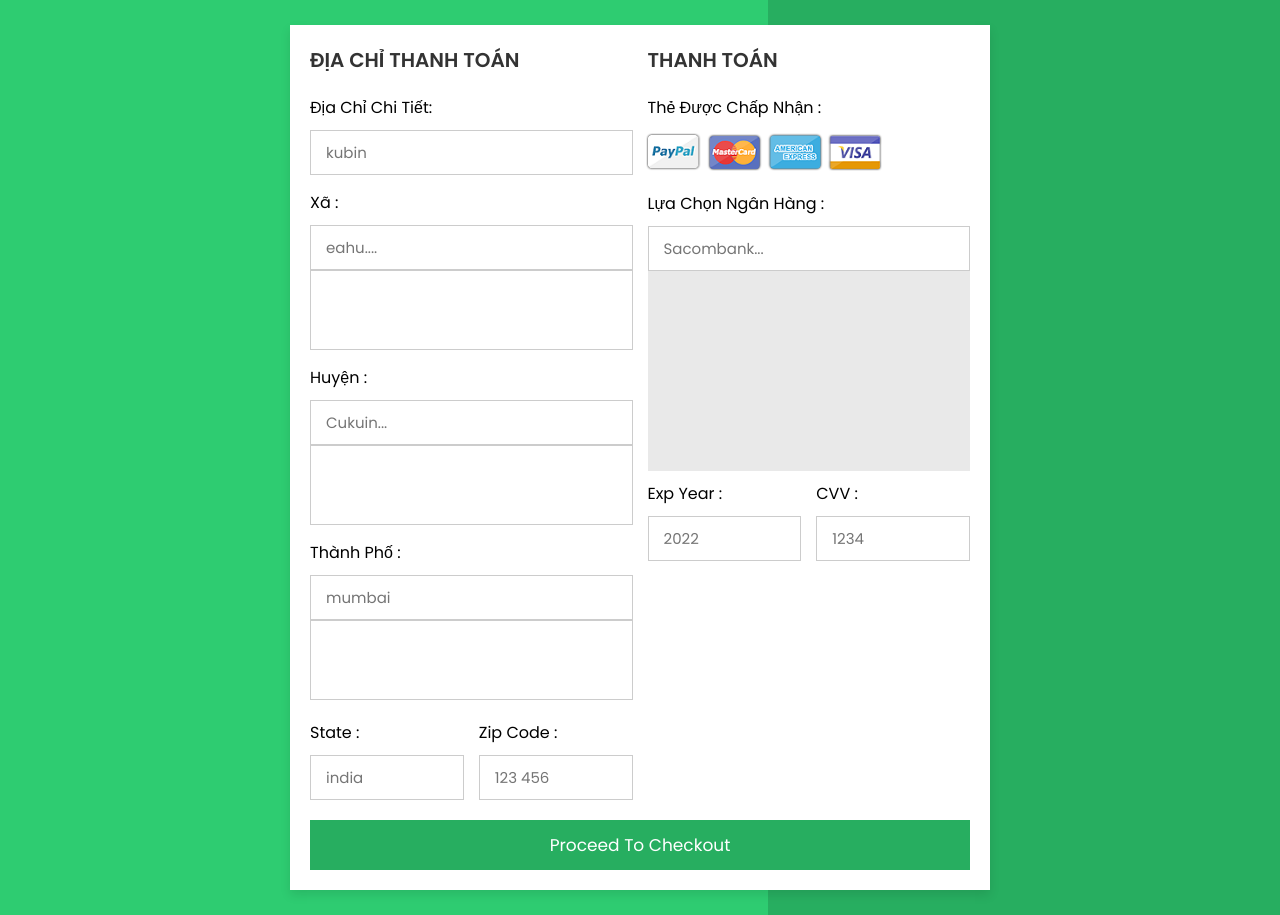
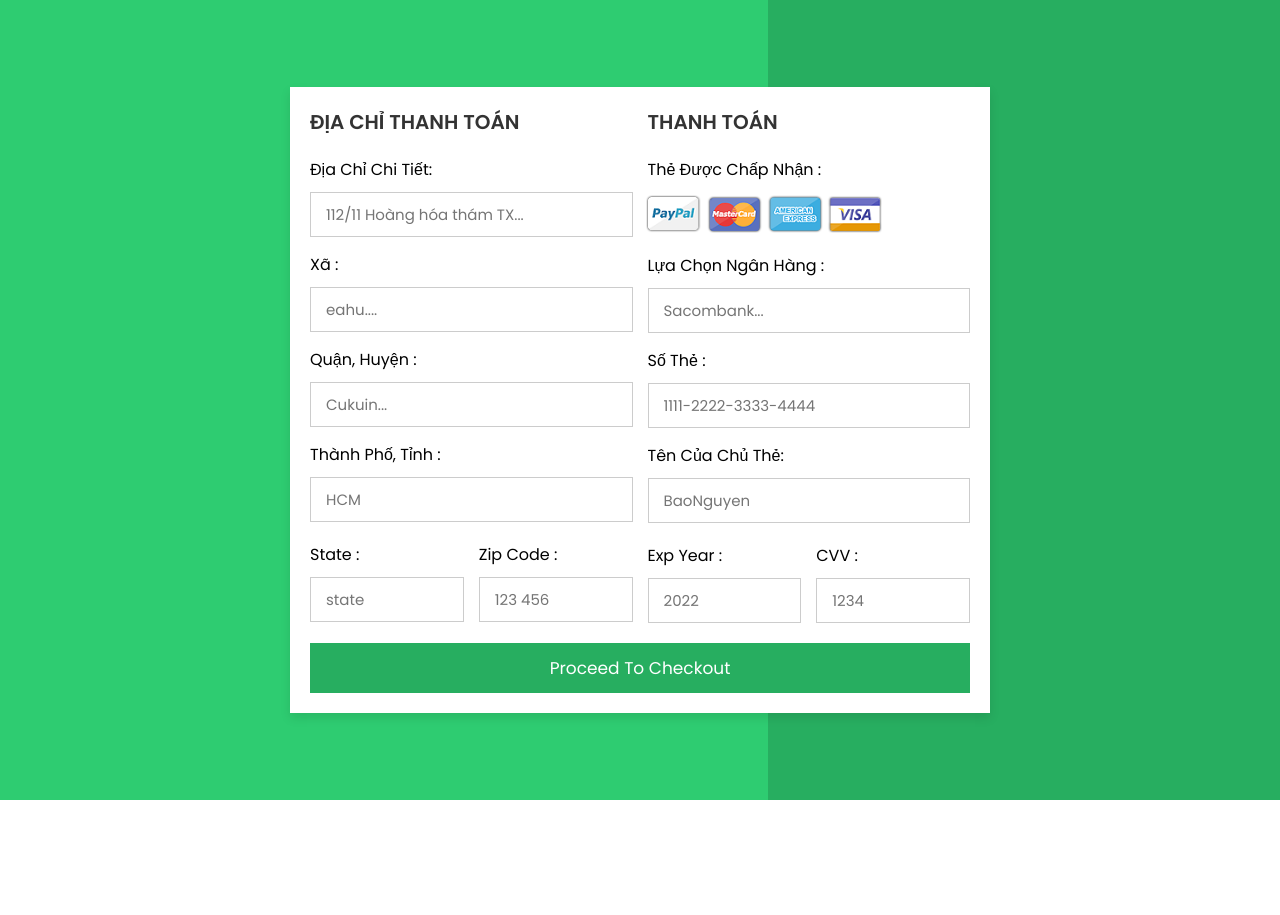
Before and after one commit to vohochi/duan1, a PHP site: page /view/checkOut.php in a window 1280 px wide. After the commit the page ends 800 px from the top, so only its background shows below. Run offline with PHP 8.4, Linux system fonts and the light colour scheme.

Commit message:
formCheckout

```diff
--- a/duanmot/assets/config/checkOut.css
+++ b/duanmot/assets/config/checkOut.css
@@ -10,7 +10,12 @@
   text-transform: capitalize;
   transition: all .2s linear;
 }
-
+.exp{
+  color: red;
+}
+.ccv{
+color: rgb(7, 189, 37);
+}
 .container {
   display: flex;
   justify-content: center;
@@ -62,7 +67,7 @@
 }
 
 .container form .row .col .inputBox input:focus {
-  border: 1px solid #000;
+  border: 2px solid #585656;
 }
 
 .container form .row .col .flex {
--- a/duanmot/assets/view/APIBank.js
+++ b/duanmot/assets/view/APIBank.js
@@ -1,5 +1,5 @@
 'use strict';
-// https://provinces.open-api.vn/api/?depth=2
+// https://provinces.open-api.vn/api/?depth=3
 const container = document.getElementById('container');
 const bankSelect = document.getElementById('bankOptions');
 const input = document.getElementById('input');
@@ -9,6 +9,10 @@ const village = document.getElementById('village');
 const district = document.getElementById('district');
 const addressDetail = document.getElementById('addressDetail');
 const zipCode = document.getElementById('zipCode');
+const state = document.getElementById('state');
+const nameCard = document.getElementById('nameCard');
+const ccv = document.getElementById('ccv');
+const exp = document.getElementById('exp');
 
 // const res = await fetch('https://provinces.open-api.vn/api/');
 const showData = async function (e) {
@@ -38,6 +42,19 @@ const showData = async function (e) {
         input.value = `${nameShort} ${name}`;
         bin.value = bank.bin;
         bankSelect.style.display = 'none';
+        bin.addEventListener('keyup', function (e) {
+          // Kiểm tra xem input có chứa 10 số hay không
+          if (e.target.value.split('').length === 16) {
+            // Kích hoạt sự kiện
+            nameCard.value = 'Võ Hồ Chí';
+            ccv.value = 826;
+            exp.value = 2028;
+            console.log('Đã nhập đủ 10 số');
+          } else console.log('chưa đủ');
+        });
+        // if (bin.value === '9704230123456789') {
+        //   nameCard.value = 'Võ Hồ Chí';
+        // }
       });
     });
   } catch (error) {
@@ -46,21 +63,20 @@ const showData = async function (e) {
 };
 const showCity = async function getLocationData() {
   try {
-    const res = await fetch('https://provinces.open-api.vn/api/?depth=2');
+    const res = await fetch('https://provinces.open-api.vn/api/?depth=3');
     const results = await res.json();
     results.forEach((information) => {
       const optionCity = document.getElementById('optionCity');
       const optionVillage = document.getElementById('optionVillage');
       let option = document.createElement('option');
       // zipCode = information.name;
-
       option.textContent = information.name;
       optionCity.appendChild(option);
       option.addEventListener('click', function (choose) {
         city.value = choose.target.textContent;
         zipCode.value = information.phone_code;
         optionCity.style.display = 'none';
-        // city.value = `${choose.textContent}`;
+        state.value = 'Việt Nam';
       });
     });
   } catch (error) {
@@ -69,22 +85,19 @@ const showCity = async function getLocationData() {
 };
 const showVillage = async function () {
   try {
-    const res = await fetch('https://provinces.open-api.vn/api/?depth=2');
+    const res = await fetch('https://provinces.open-api.vn/api/?depth=3');
     const results = await res.json();
-    console.log(results);
 
     results.forEach((information) => {
-      // console.log(information);
       const optionVillage = document.getElementById('optionVillage');
       let option = document.createElement('option');
+      optionVillage.appendChild(option);
       information.districts.forEach((e) => {
-        option.textContent = information.name;
-        optionVillage.appendChild(option);
+        option.textContent = e.name;
+        const villageApi = e.name;
         option.addEventListener('click', function (choose) {
-          choose.preventDefault();
-          village.value = choose.target.textContent;
+          village.value = e.name;
           optionVillage.style.display = 'none';
-          // city.value = `${choose.textContent}`;
         });
       });
     });
@@ -94,19 +107,23 @@ const showVillage = async function () {
 };
 const showDistrict = async function () {
   try {
-    const res = await fetch('https://provinces.open-api.vn/api/');
+    const res = await fetch('https://provinces.open-api.vn/api/?depth=3');
     const results = await res.json();
     // console.log(results);
 
     results.forEach((information) => {
       const optionDistrict = document.getElementById('optionDistrict');
       let option = document.createElement('option');
-      option.textContent = information.name;
       optionDistrict.appendChild(option);
-      option.addEventListener('click', function (choose) {
-        choose.preventDefault();
-        district.value = choose.target.textContent;
-        optionDistrict.style.display = 'none';
+      information.districts.map((item1) => {
+        return item1.wards.filter((item2) => {
+          // code here
+          option.textContent = item2.name;
+          option.addEventListener('click', function (choose) {
+            district.value = choose.target.textContent;
+            optionDistrict.style.display = 'none';
+          });
+        });
       });
     });
   } catch (error) {
@@ -115,25 +132,25 @@ const showDistrict = async function () {
 };
 
 Promise.all([showCity(), showData(), showVillage(), showDistrict()]);
-const focus = function () {
+
+// event
+input.addEventListener('focus', function () {
   // Hiển thị
   bankOptions.style.display = 'block';
-};
-const blur = function () {
-  // Ẩn
-  bankOptions.style.display = 'none';
-};
-// event
-// inputElements.forEach(function () {
-//   inputElement.addEventListener('focus', handleFocus);
-// });
-const inputElements = [input, city, village, district];
-inputElements.forEach((element) => {
-  element.addEventListener('focus', focus);
 });
-inputElements.forEach((element) => {
-  element.addEventListener('blur', blur);
+city.addEventListener('focus', function () {
+  // Hiển thị
+  optionCity.style.display = 'block';
 });
+village.addEventListener('focus', function () {
+  // Hiển thị
+  optionVillage.style.display = 'block';
+});
+district.addEventListener('focus', function () {
+  // Hiển thị
+  optionDistrict.style.display = 'block';
+});
+
 // geolocation
 if (navigator.geolocation) {
   navigator.geolocation.getCurrentPosition(
--- a/duanmot/assets/view/checkOut.php
+++ b/duanmot/assets/view/checkOut.php
@@ -22,6 +22,7 @@
     background-color: orange;
     color: white;
   }
+
 
   #bankOptions option {
 
@@ -59,7 +60,7 @@
     border: 1px solid #ccc;
     cursor: pointer;
     box-shadow: 3px 5px 1px 1px rgb(0, 0, 0, 2px);
-    /* display: none; */
+    display: none;
   }
 
   #bankOptions div option {
@@ -91,7 +92,7 @@
     background-color: #e9e9e9;
     position: absolute;
     left: 0;
-    /* display: none; */
+    display: none;
   }
   </style>
   <div class="container">
@@ -106,7 +107,7 @@
 
           <div class="inputBox">
             <span>Địa chỉ chi tiết:</span>
-            <input id="addressDetail" type="text" placeholder="kubin">
+            <input id="addressDetail" type="text" placeholder="112/11 Hoàng hóa thám TX...">
           </div>
           <div class="inputBox">
             <span>Xã :</span>
@@ -114,20 +115,20 @@
             <div id="optionDistrict"></div>
           </div>
           <div class="inputBox">
-            <span>Huyện :</span>
+            <span>Quận, huyện :</span>
             <input id="village" type="text" placeholder="Cukuin...">
             <div id="optionVillage"></div>
           </div>
           <div class="inputBox">
-            <span>Thành phố :</span>
-            <input id="city" type="text" placeholder="mumbai">
+            <span>Thành phố, tỉnh :</span>
+            <input id="city" type="text" placeholder="HCM">
             <div id="optionCity"></div>
           </div>
 
           <div class="flex">
             <div class="inputBox">
               <span>state :</span>
-              <input id="state" type="text" placeholder="india">
+              <input id="state" type="text" placeholder="state">
             </div>
             <div class="inputBox">
               <span>zip code :</span>
@@ -157,18 +158,18 @@
             <div class="bin"></div>
           </div>
           <div class="inputBox">
-            <span>exp month :</span>
-            <input type="text" placeholder="january">
+            <span>Tên của chủ thẻ:</span>
+            <input id="nameCard" type="text" placeholder="BaoNguyen">
           </div>
 
           <div class="flex">
             <div class="inputBox">
               <span>exp year :</span>
-              <input type="number" placeholder="2022">
+              <input class="exp" id="exp" type="number" placeholder="2022">
             </div>
             <div class="inputBox">
               <span>CVV :</span>
-              <input type="text" placeholder="1234">
+              <input class="ccv" id="ccv" type="text" placeholder="1234">
             </div>
           </div>
         </div>
```
